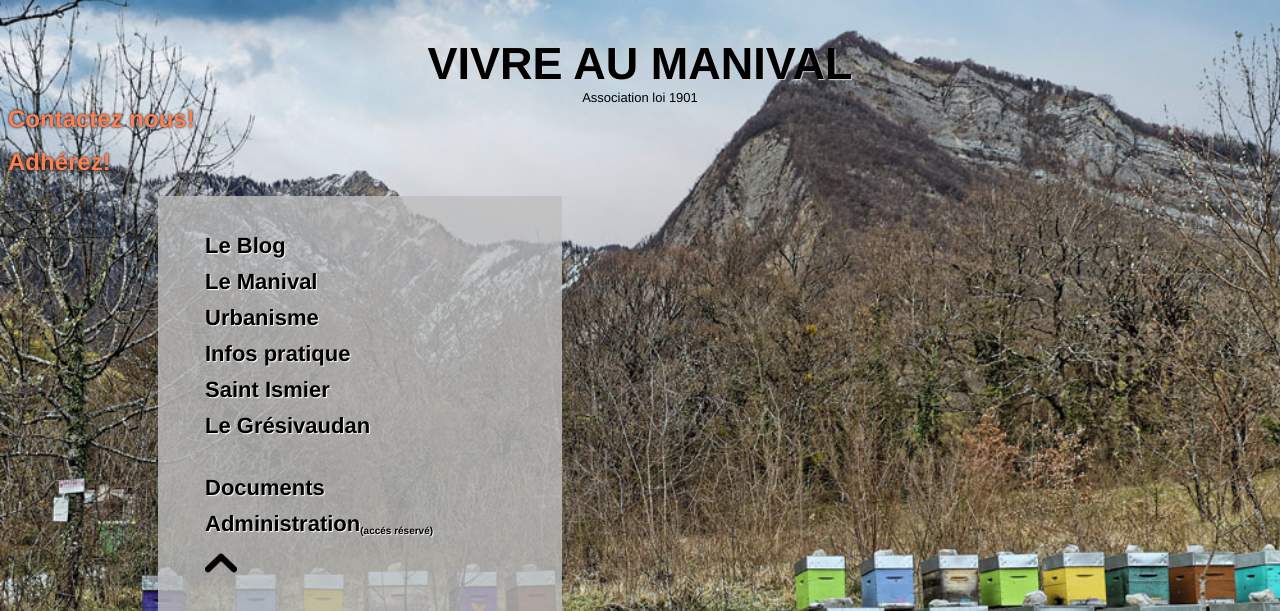
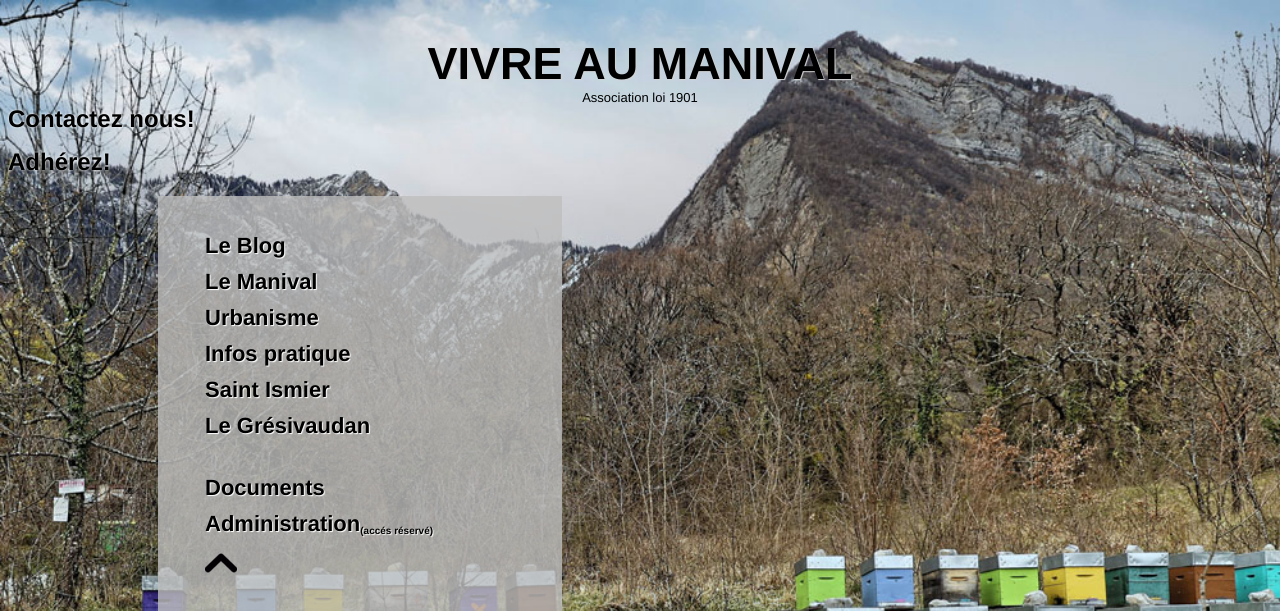
Before and after one commit to jduverger/vmanival, a Django app: page / in a window 1280 px wide. Shown: the top 611 px of the page. Run offline with Django 4.2, Linux system fonts and the light colour scheme; data that the repository does not hold is empty; some libraries are stand-ins or nearby versions.

Commit message:
msic changes

```diff
--- a/myapp/views/docs/pubdoc.py
+++ b/myapp/views/docs/pubdoc.py
@@ -8,7 +8,8 @@ import os.path
 import pathlib
 
 def home(request):
-    path=os.path.join(settings.BASE_DIR,"media")+"/docs/pub"
+    media=settings.MEDIA_ROOT
+    path=media+"/docs/pub/"
     docs=os.listdir(path)
     ldocs={}
     for doc in docs:
--- a/static/vam/vam.css
+++ b/static/vam/vam.css
@@ -6,8 +6,8 @@ body {
 .salut a {
 	font-size:x-large;
 	font-weight: bold;
-	color: coral;
-  	text-shadow: 0 0 3px black;
+	color: black;
+  	text-shadow: 0 0 3px white;
 }
 .salut a:hover {
 	text-decoration: underline;
```
Also changed, not shown: myapp/views/docs/mngdocs.py (+4 -4 lines).
